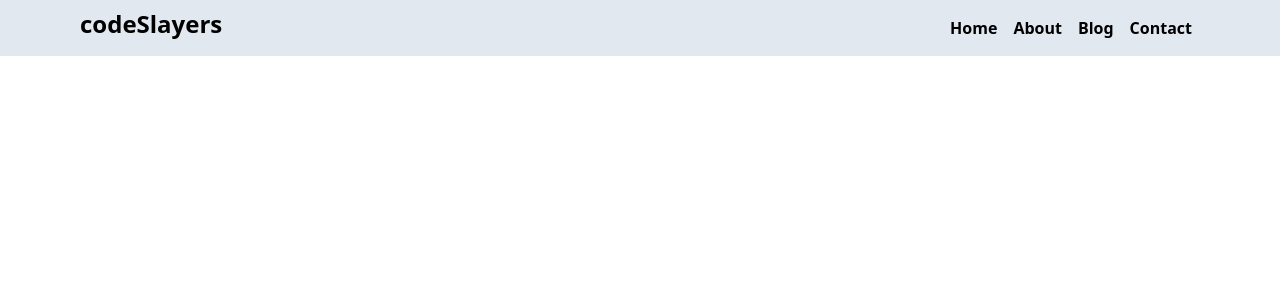
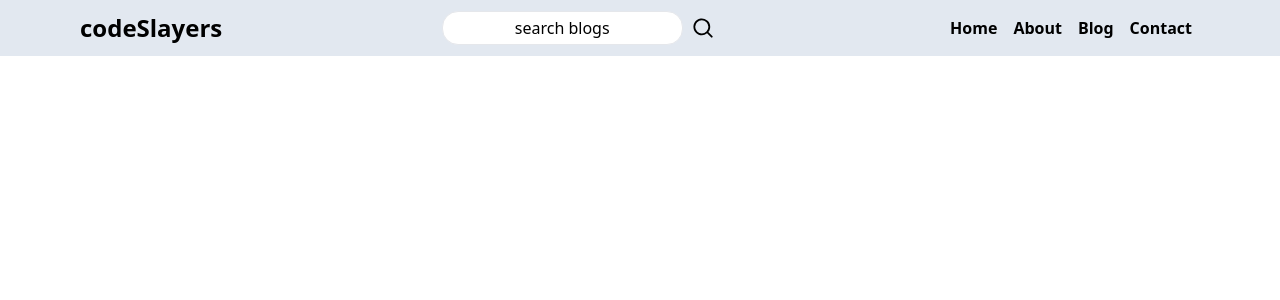
Before and after one commit to CODExSHUBHAM/code-slayers, a Next.js app: page / in a window 1280 px wide. Shown: the top 300 px of the page. Built offline with nearby package versions, Linux system fonts and the light colour scheme.

Commit message:
Feat: updated Navbar

```diff
--- a/components/Navbar/navbar.js
+++ b/components/Navbar/navbar.js
@@ -3,16 +3,29 @@ import Link from 'next/link';
 
 function navbar() {
   return (
-    <div className='flex justify-between bg-slate-200 px-20 py-2'>
-      <div>
-        <h1 className='text-2xl font-bold font-sans'>codeSlayers</h1>
+    <div className='flex justify-between items-center bg-slate-200 px-20 py-2'>
+      <div className='items-center'>
+        <h1 className='text-2xl font-bold font-sans'><Link href='/'>codeSlayers</Link></h1>
       </div>
-      <div>
+      <div className='flex  items-center'>
+        <input type="text" placeholder="search blogs" className='p-1 rounded-2xl border outline-none placeholder:text-md placeholder:text-center placeholder:text-black' />
+        <svg
+          xmlns="http://www.w3.org/2000/svg"
+          viewBox="0 0 20 20"
+          fill="currentColor"
+          className="h-6 w-6 mx-2">
+          <path
+            fillRule="evenodd"
+            d="M9 3.5a5.5 5.5 0 100 11 5.5 5.5 0 000-11zM2 9a7 7 0 1112.452 4.391l3.328 3.329a.75.75 0 11-1.06 1.06l-3.329-3.328A7 7 0 012 9z"
+            clipRule="evenodd" />
+        </svg>
+      </div>
+      <div className='items-center'>
         <ul className='flex font-bold justify-center '>
-          <li className='p-2'><Link href='/'>Home</Link></li>
-          <li className='p-2'><Link href='/about'>About</Link></li>
-          <li className='p-2'><Link href='/blog'>Blog</Link></li>
-          <li className='p-2'><Link href='/contact'>Contact</Link></li>
+          <li className='p-2 mx'><Link href='/'>Home</Link></li>
+          <li className='p-2 mx'><Link href='/about'>About</Link></li>
+          <li className='p-2 mx'><Link href='/blog'>Blog</Link></li>
+          <li className='p-2 mx'><Link href='/contact'>Contact</Link></li>
         </ul>
       </div>
 
```
